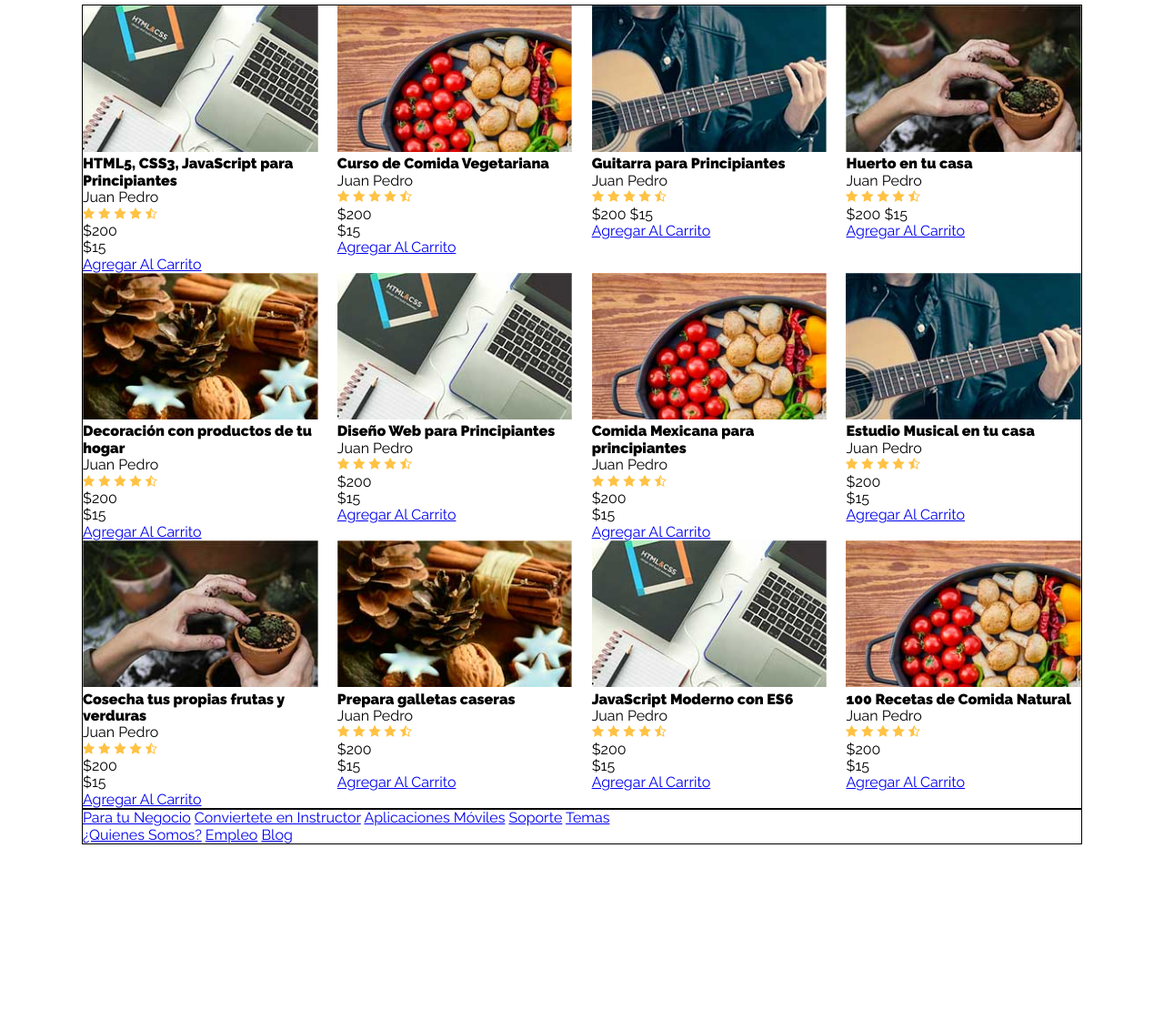
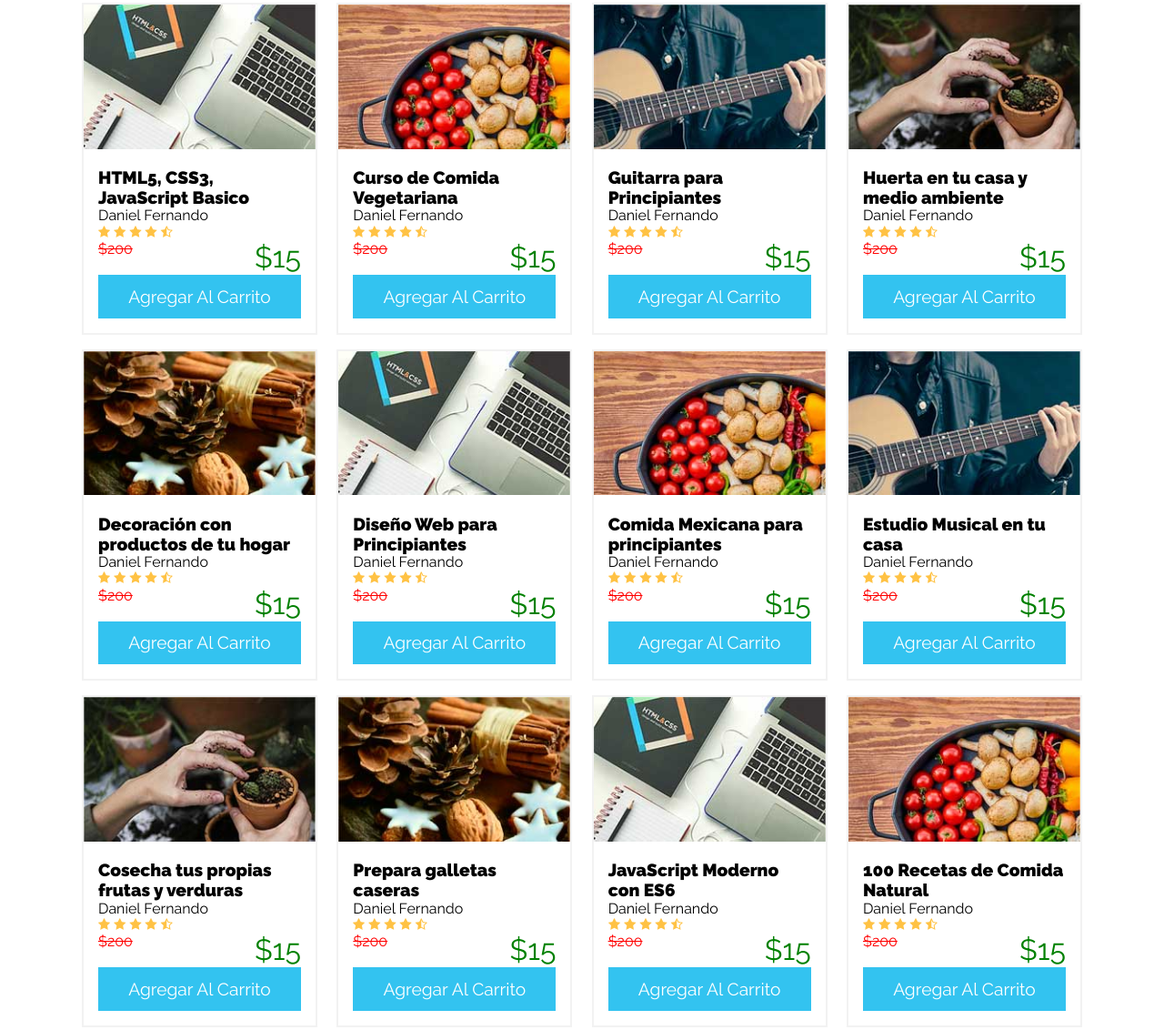
Before and after one commit to DanielFernandoYepezVelez/02-Proyecto-JavaScript-Venta-Cursos, a website: page public/index.html in a window 1280 px wide. Shown: the part 630-1762 px from the top of the page at 91% size. Before the commit the page ends 1558 px from the top, so only its background shows below. Drawn offline with nearby package versions, Linux system fonts and the light colour scheme.

Commit message:
Terminando El Proyecto Completo

```diff
--- a/dev/scss/_01-Variables.scss
+++ b/dev/scss/_01-Variables.scss
@@ -8,6 +8,7 @@ $color_secundario: #741d51;
 $color_terciario: #e44e52;
 $color_gris: #f2f2f2;
 $color_blanco: #ffffff;
+$color_negro: #000000;
 
 /* FUENTES */
 
--- a/dev/scss/_02-Mixins.scss
+++ b/dev/scss/_02-Mixins.scss
@@ -11,10 +11,11 @@
 
 @mixin boton($background_color_mixin, $font_color_mixin) {
     background-color: $background_color_mixin;
-    padding: 0.5rem 1rem;
+    padding: 0.8rem 1rem;
     display: block;
     text-align: center;
     text-decoration: none;
+    font-size: 1.2rem;
     color: $font_color_mixin;
 }
 
@@ -48,6 +49,25 @@
 @mixin box-border($color-borde) {
     border-color: $color-borde;
     border-width: 1.2%;
+}
+
+
+/* Menu Footer */
+
+@mixin menus() {
+    display: flex;
+    flex-direction: column;
+    margin-bottom: 1rem;
+    flex: 1;
+    @include desktop() {
+        flex: 0 1 calc(30% - 1rem);
+    }
+    a {
+        color: $color_blanco;
+        text-decoration: none;
+        font-size: 1.4rem;
+        margin-bottom: .5rem;
+    }
 }
 
 
--- a/dev/scss/_04-ContainerStyles.scss
+++ b/dev/scss/_04-ContainerStyles.scss
@@ -1,5 +1,4 @@
 .contenedor {
     max-width: 1100px;
     margin: 0 auto;
-    border: solid 1px black;
 }
--- a/dev/scss/_05-HeaderStyles.scss
+++ b/dev/scss/_05-HeaderStyles.scss
@@ -1,6 +1,5 @@
 .header {
     display: flex;
-    border: solid 1px fuchsia;
     justify-content: space-between;
     align-items: center;
     .logo {
@@ -13,11 +12,9 @@
     position: relative;
     margin: 0 1rem;
     cursor: pointer;
-    border: solid yellow 3px;
     &:hover .contenido.oculto {
         display: block;
         position: absolute;
-        border: 2px green dotted;
         right: 0;
         background-color: $color_gris;
         padding: 1rem;
@@ -26,7 +23,7 @@
             max-width: 150px;
         }
         .boton {
-            @include boton($color_secundario, $color_terciario);
+            @include boton($color_principal, $color_blanco);
         }
     }
 }
--- a/dev/scss/_07-Aside.scss
+++ b/dev/scss/_07-Aside.scss
@@ -1,14 +1,12 @@
 .barra {
     display: flex;
     min-height: 7rem;
-    border: 1px solid blue;
     color: #ffffff;
     @include gradient($color_secundario, $color_terciario);
     .iconos {
         flex: 1;
         display: flex;
         flex-direction: column;
-        border: 1px solid white;
         @include desktop() {
             flex-direction: row;
             align-items: center;
@@ -20,7 +18,6 @@
             align-items: center;
             min-height: 3.5rem;
             background-size: 2rem;
-            border: solid yellow 1px;
             @include iphone() {
                 background-position: 3% center !important;
                 &.icono1 {
--- a/dev/scss/_08-MainContent.scss
+++ b/dev/scss/_08-MainContent.scss
@@ -1,6 +1,9 @@
 .centrado {
     text-align: center;
 }
+
+
+/* CODIGO IMPORTANTE ESTILO CARDS */
 
 .cursos {
     display: flex;
@@ -8,11 +11,13 @@
     justify-content: space-between;
     .curso {
         flex: 1 0 100%;
+        margin-bottom: 1rem;
+        border: 2px solid $color_gris;
         .imagen-curso {
             width: 100%;
         }
         @include telefono() {
-            flex: 1 0 49%;
+            flex: 0 1 calc(50% - 1rem);
         }
         @include tablet() {
             flex: 0 1 calc(33% - 1rem);
@@ -22,3 +27,26 @@
         }
     }
 }
+
+.info-curso {
+    padding: 1rem;
+    h4 {
+        font-size: 1.2rem;
+    }
+    .precio {
+        display: flex;
+        justify-content: space-between;
+        .regular {
+            text-decoration: line-through;
+            color: red;
+        }
+        .oferta {
+            font-size: 2rem;
+            font-weight: 500;
+            color: green;
+        }
+    }
+    .boton {
+        @include boton($color_principal, $color_blanco);
+    }
+}
--- /dev/null
+++ b/dev/scss/_09-Footer.scss
@@ -0,0 +1,20 @@
+.footer {
+    border-top: 1px solid $color_gris;
+    @include gradient($color_secundario, $color_terciario);
+    height: auto;
+    .contenedor-footer {
+        display: flex;
+        flex-direction: column;
+        @include telefono() {
+            flex-direction: row;
+        }
+    }
+}
+
+.menu {
+    @include menus();
+}
+
+.enlace.diferente {
+    margin-bottom: 0;
+}
--- a/dev/scss/app.scss
+++ b/dev/scss/app.scss
@@ -6,3 +6,4 @@
 @import '06-Hero';
 @import '07-Aside';
 @import '08-MainContent';
+@import '09-Footer';
--- a/public/index.html
+++ b/public/index.html
@@ -104,8 +104,8 @@
         <div class="curso">
             <img class="imagen-curso" src="./assets/img/curso1.jpg" />
             <div class="info-curso">
-                <h4>HTML5, CSS3, JavaScript para Principiantes</h4>
-                <p>Juan Pedro</p>
+                <h4>HTML5, CSS3, JavaScript Basico</h4>
+                <p>Daniel Fernando</p>
                 <img src="./assets/img/estrellas.png" />
                 <div class="precio">
                     <p class="regular">$200</p>
@@ -121,7 +121,7 @@
             <img class="imagen-curso" src="./assets/img/curso2.jpg" />
             <div class="info-curso">
                 <h4>Curso de Comida Vegetariana</h4>
-                <p>Juan Pedro</p>
+                <p>Daniel Fernando</p>
                 <img src="./assets/img/estrellas.png" />
                 <div class="precio">
                     <p class="regular">$200</p>
@@ -137,9 +137,12 @@
             <img class="imagen-curso" src="./assets/img/curso3.jpg" />
             <div class="info-curso">
                 <h4>Guitarra para Principiantes</h4>
-                <p>Juan Pedro</p>
+                <p>Daniel Fernando</p>
                 <img src="./assets/img/estrellas.png" />
-                <p class="precio">$200 <span>$15</span></p>
+                <div class="precio">
+                    <p class="regular">$200</p>
+                    <p class="oferta">$15</p>
+                </div>
                 <a href="#" class="boton" data-id="3">Agregar Al Carrito</a>
             </div>
         </div>
@@ -149,10 +152,13 @@
         <div class="curso">
             <img class="imagen-curso" src="./assets/img/curso4.jpg" />
             <div class="info-curso">
-                <h4>Huerto en tu casa</h4>
-                <p>Juan Pedro</p>
+                <h4>Huerta en tu casa y medio ambiente</h4>
+                <p>Daniel Fernando</p>
                 <img src="./assets/img/estrellas.png" />
-                <p class="precio">$200 <span>$15</span></p>
+                <div class="precio">
+                    <p class="regular">$200</p>
+                    <p class="oferta">$15</p>
+                </div>
                 <a href="#" class="boton" data-id="4">Agregar Al Carrito</a>
             </div>
         </div>
@@ -163,7 +169,7 @@
             <img class="imagen-curso" src="./assets/img/curso5.jpg" />
             <div class="info-curso">
                 <h4>Decoración con productos de tu hogar</h4>
-                <p>Juan Pedro</p>
+                <p>Daniel Fernando</p>
                 <img src="./assets/img/estrellas.png" />
                 <div class="precio">
                     <p class="regular">$200</p>
@@ -179,7 +185,7 @@
             <img class="imagen-curso" src="./assets/img/curso1.jpg" />
             <div class="info-curso">
                 <h4>Diseño Web para Principiantes</h4>
-                <p>Juan Pedro</p>
+                <p>Daniel Fernando</p>
                 <img src="./assets/img/estrellas.png" />
                 <div class="precio">
                     <p class="regular">$200</p>
@@ -195,7 +201,7 @@
             <img class="imagen-curso" src="./assets/img/curso2.jpg" />
             <div class="info-curso">
                 <h4>Comida Mexicana para principiantes</h4>
-                <p>Juan Pedro</p>
+                <p>Daniel Fernando</p>
                 <img src="./assets/img/estrellas.png" />
                 <div class="precio">
                     <p class="regular">$200</p>
@@ -211,7 +217,7 @@
             <img class="imagen-curso" src="./assets/img/curso3.jpg" />
             <div class="info-curso">
                 <h4>Estudio Musical en tu casa</h4>
-                <p>Juan Pedro</p>
+                <p>Daniel Fernando</p>
                 <img src="./assets/img/estrellas.png" />
                 <div class="precio">
                     <p class="regular">$200</p>
@@ -227,7 +233,7 @@
             <img class="imagen-curso" src="./assets/img/curso4.jpg" />
             <div class="info-curso">
                 <h4>Cosecha tus propias frutas y verduras</h4>
-                <p>Juan Pedro</p>
+                <p>Daniel Fernando</p>
                 <img src="./assets/img/estrellas.png" />
                 <div class="precio">
                     <p class="regular">$200</p>
@@ -243,7 +249,7 @@
             <img class="imagen-curso" src="./assets/img/curso5.jpg" />
             <div class="info-curso">
                 <h4>Prepara galletas caseras</h4>
-                <p>Juan Pedro</p>
+                <p>Daniel Fernando</p>
                 <img src="./assets/img/estrellas.png" />
                 <div class="precio">
                     <p class="regular">$200</p>
@@ -259,7 +265,7 @@
             <img class="imagen-curso" src="./assets/img/curso1.jpg" />
             <div class="info-curso">
                 <h4>JavaScript Moderno con ES6</h4>
-                <p>Juan Pedro</p>
+                <p>Daniel Fernando</p>
                 <img src="./assets/img/estrellas.png" />
                 <div class="precio">
                     <p class="regular">$200</p>
@@ -275,7 +281,7 @@
             <img class="imagen-curso" src="./assets/img/curso2.jpg" />
             <div class="info-curso">
                 <h4>100 Recetas de Comida Natural</h4>
-                <p>Juan Pedro</p>
+                <p>Daniel Fernando</p>
                 <img src="./assets/img/estrellas.png" />
                 <div class="precio">
                     <p class="regular">$200</p>
@@ -298,7 +304,7 @@
                     <a class="enlace" href="#">Conviertete en Instructor</a>
                     <a class="enlace" href="#">Aplicaciones Móviles</a>
                     <a class="enlace" href="#">Soporte</a>
-                    <a class="enlace" href="#">Temas</a>
+                    <a class="enlace diferente" href="#">Temas</a>
                 </nav>
                 <nav id="secundaria" class="menu">
                     <a class="enlace" href="#">¿Quienes Somos?</a>
```
Also changed, not shown: public/css/app.css.
